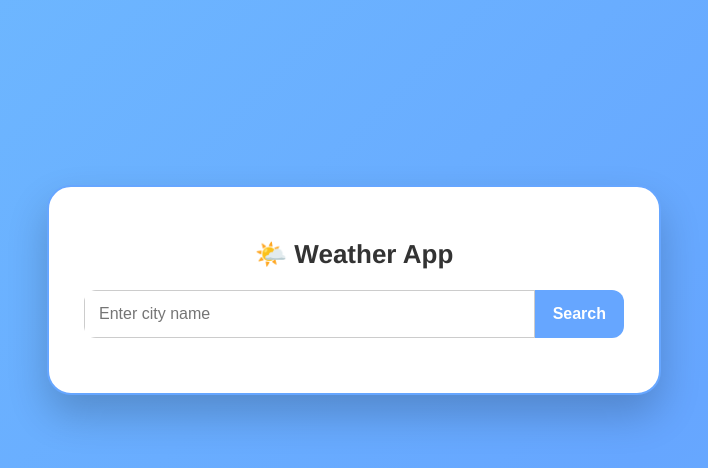
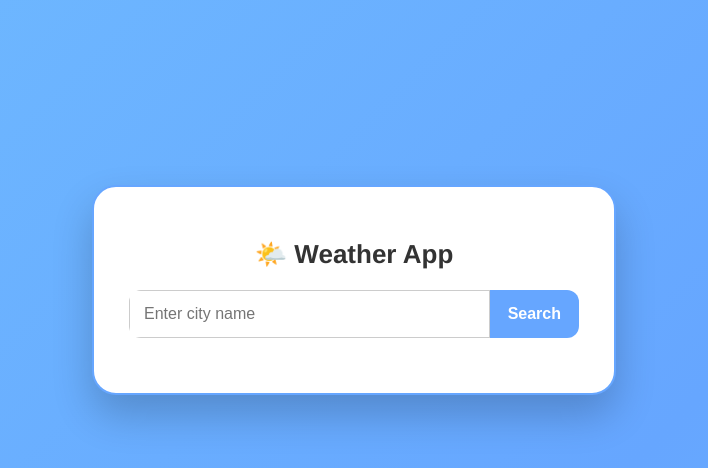
Before and after one commit to Gowsickaran/whether-app, a plain HTML site: page index.html in a window 1280 px wide. Shown: the part 110-578 px from the top of the page, without its empty margins (286-994 px from the left). Drawn offline with Linux system fonts and the light colour scheme.

Commit message:
Update styles.css

```diff
--- a/styles.css
+++ b/styles.css
@@ -37,7 +37,7 @@ body {
   border-radius: 24px;
   border: 2px solid #66a6ff;
   box-shadow: 0 20px 40px rgba(0, 0, 0, 0.2);
-  width: 540px;
+  width: 450px;
   text-align: center;
   z-index: 1;
   transition: transform 0.5s, box-shadow 0.5s;
```
